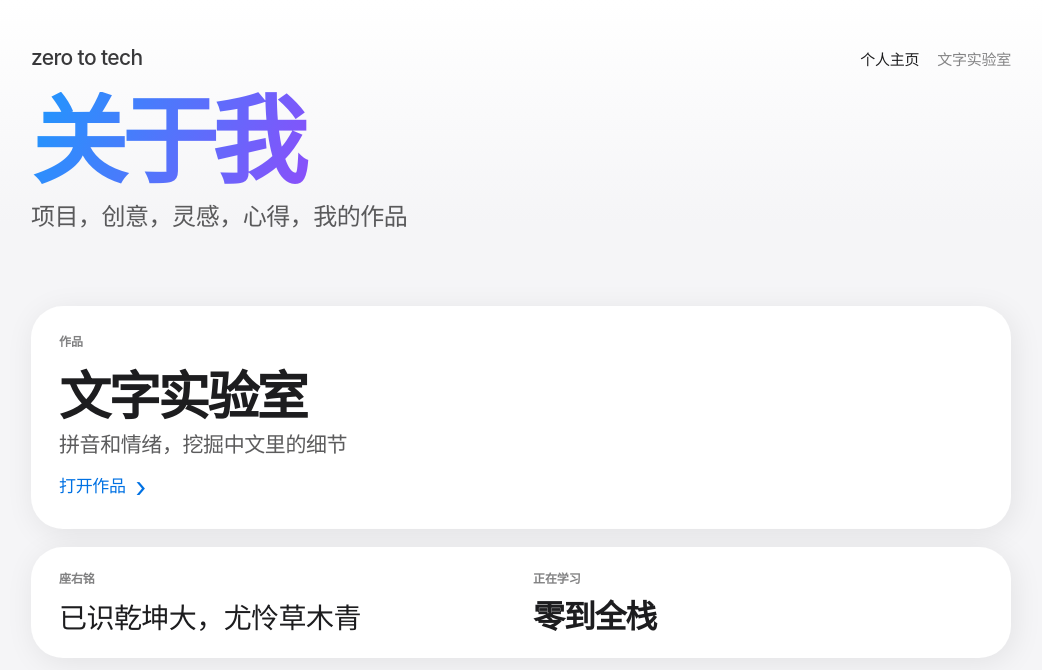
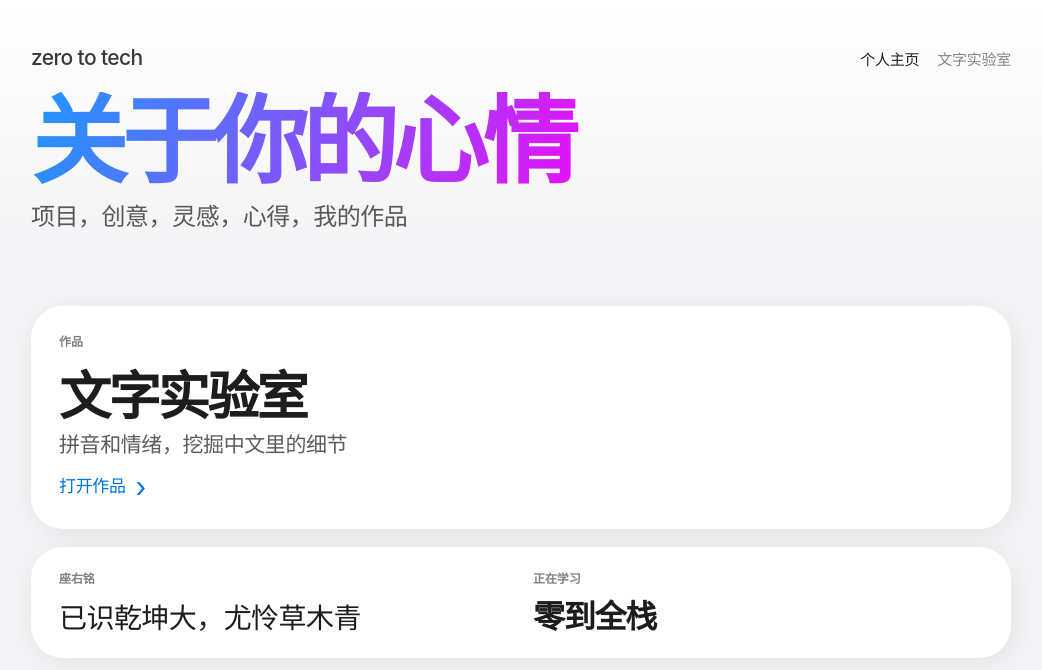
Before and after one commit to xcn-007/zero-to-tech, a website built with Vite: page index.html in a window 1280 px wide. Shown: the whole page, without its empty margins (119-1161 px from the left). Built offline with nearby package versions, Linux system fonts and the light colour scheme.

Commit message:
安装npm和vite

```diff
--- a/index.html
+++ b/index.html
@@ -30,7 +30,7 @@
                 </nav>
               </div>
               <div class="hero-copy">
-                <h1 class="hero-display">关于我</h1>
+                <h1 class="hero-display">关于你的心情</h1>
                 <p class="hero-subtitle">项目，创意，灵感，心得，我的作品</p>
               </div>
             </article>
--- a/js/cards.js
+++ b/js/cards.js
@@ -1,4 +1,4 @@
-import { animate, stagger } from "https://cdn.jsdelivr.net/npm/animejs@4/+esm";
+import { animate, stagger } from "animejs";
 
 export function initCardsAnim() {
   animate(".card", {
--- a/js/score.js
+++ b/js/score.js
@@ -1,4 +1,4 @@
-import { animate, scrambleText } from "https://cdn.jsdelivr.net/npm/animejs@4/+esm";
+import { animate, scrambleText } from "animejs";
 
 export function initScoreAnim() {
   var btn = document.querySelector(".primary-button");
```
Also changed, not shown: package.json (added, +18 -0 lines), 2 other files.
